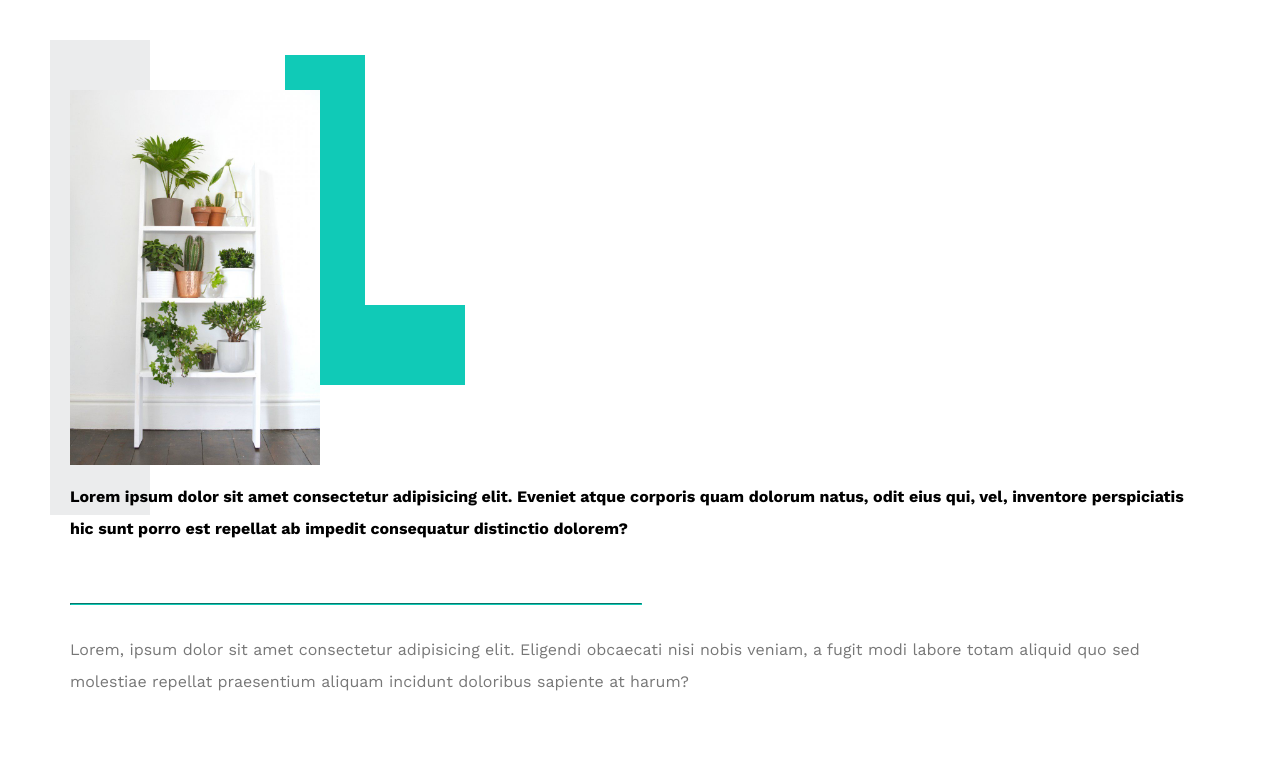
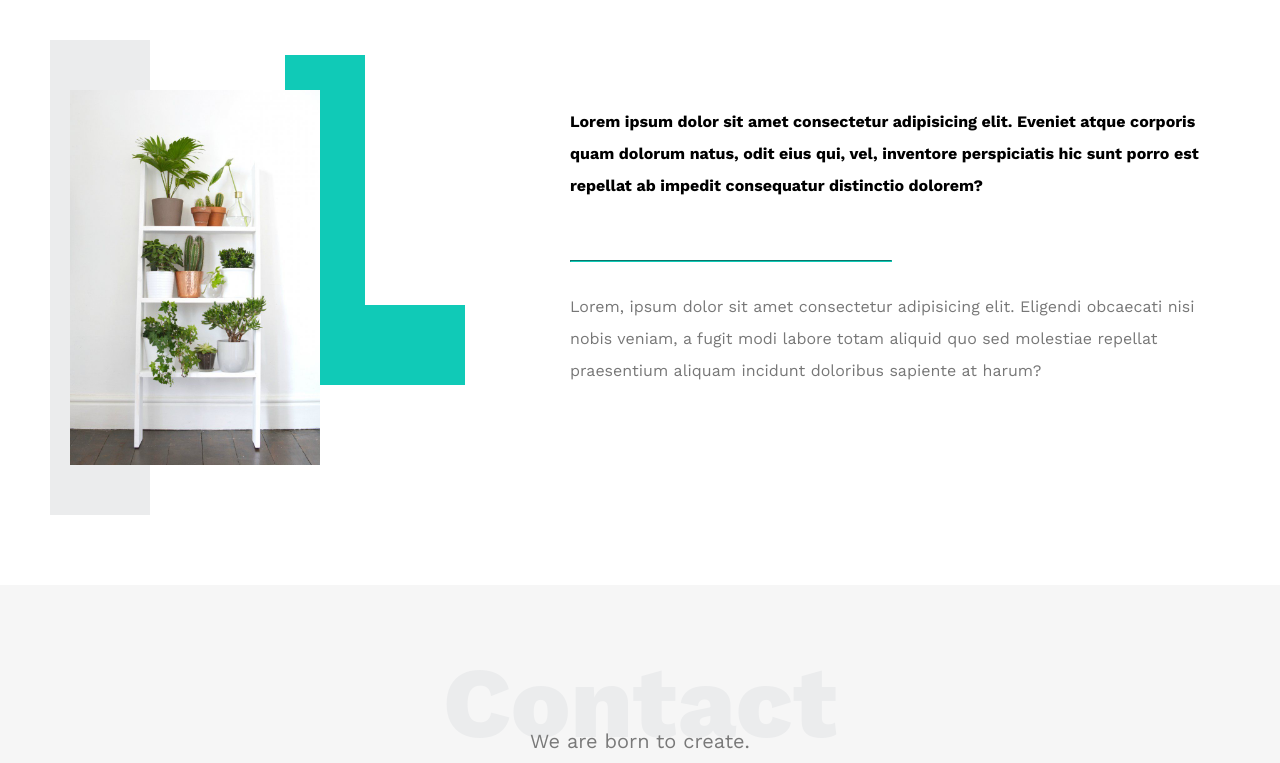
Before and after one commit to MaherSheha/Project_1_HTML_CSS, a plain HTML site: page index.html in a window 1280 px wide. Shown: the part 2808-3571 px from the top of the page. Drawn offline with nearby package versions, Linux system fonts and the light colour scheme.

Commit message:
Upload The Design

```diff
--- a/css/style.css
+++ b/css/style.css
@@ -412,7 +412,7 @@ body {
 }
 
 .about .about-content .text {
-  flex-basis: calc(100% + 500px);
+  flex-basis: calc(100% - 500px);
   /* flex: 1;
   padding-left: 200px; */
 }
```
